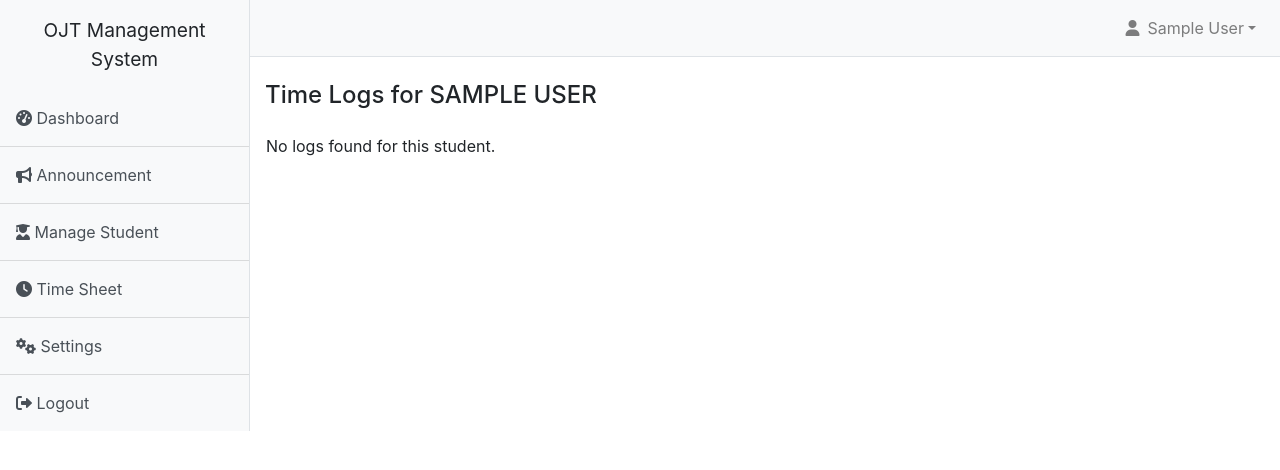
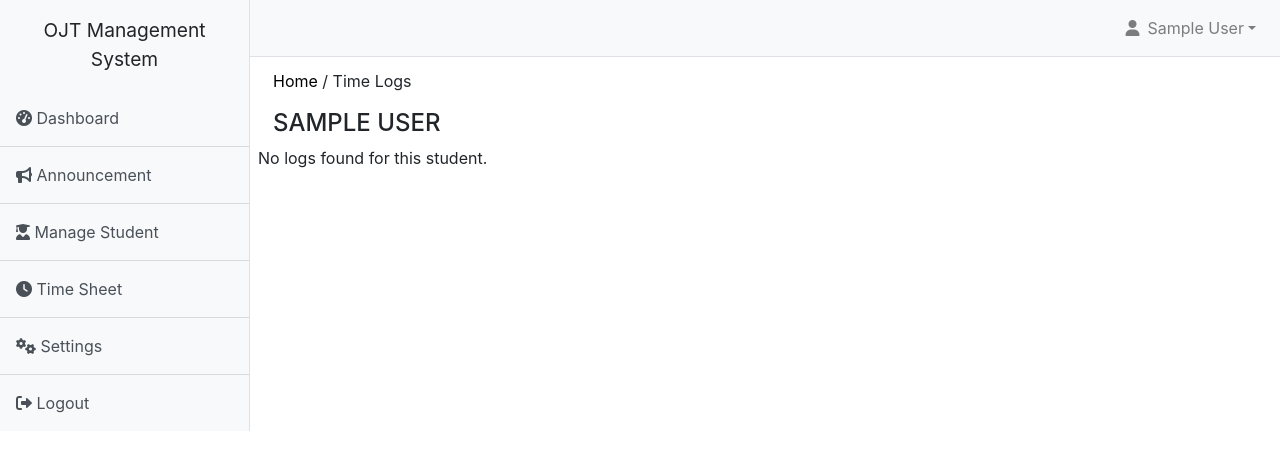
Before and after one commit to chrstncleofas/OJT, a Django app: page /adminSite/viewTimeLogs/1/ in a window 1280 px wide. Shown: the top 470 px of the page. Run offline with Django 5.2, Linux system fonts and the light colour scheme; a user stored in the database is signed in; tables that the repository leaves empty hold one stand-in row (values such as "Sample post"); data that the repository does not hold is empty; some libraries are stand-ins or nearby versions.

Commit message:
NO_TICKET - Fix Back button

```diff
--- a/app/templates/app/TimeLogs.html
+++ b/app/templates/app/TimeLogs.html
@@ -115,8 +115,11 @@
                 </div>
             </nav>
             <div class="container-fluid">
-                <h4 class="mt-4">Time Logs for <span style="text-transform: uppercase;">{{ studentFirstname }} {{ studentLastname }}</span></h4>
-                <div class="row p-3">
+                <div class="row p-2">
+                    <div class="col-lg-12">
+                        <p class="mt-1 mb-1"> <a href="{% url 'timeSheet' %}" style="cursor: pointer; text-decoration: none; color: black;">Home</a> / Time Logs</p>
+                        <h4 class="mt-3 mb-2"><span style="text-transform: uppercase; font-weight: 500;">{{ studentFirstname }} {{ studentLastname }}</span></h4>
+                    </div>
                     {% if paired_logs %}
                     <div class="col-md-9">
                         <table class="table table-bordered mt-3">
--- a/app/templates/app/list-announcement.html
+++ b/app/templates/app/list-announcement.html
@@ -64,7 +64,7 @@
             <div class="container-fluid">
                 <div class="row mb-4">
                     <div class="col-lg-12">
-                        <p class="mt-3 mb-1">Home / Announcement</p>
+                        <p class="mt-3 mb-1"><a href="{% url 'mainDashboard' %}" style="cursor: pointer; text-decoration: none; color: black;">Home</a> / Announcement</p>
                         <h3 class="mt-2 mb-2">Announcement</h3>
                     </div>
                     <!-- Date Filter -->
--- a/app/templates/app/main-dashboard.html
+++ b/app/templates/app/main-dashboard.html
@@ -65,7 +65,7 @@
             <div class="container-fluid">
                 <div class="row mb-4">
                     <div class="col-lg-12">
-                        <p class="mt-3 mb-1">Home / Dashboard</p>
+                        <p class="mt-3 mb-1"><a href="{% url 'mainDashboard' %}" style="cursor: pointer; text-decoration: none; color: black;">Home</a> / Dashboard</p>
                         <h3 class="mt-2 mb-2">Dashboard</h3>
                     </div>
                     <!-- Date Filter -->
--- a/app/templates/app/manage-student.html
+++ b/app/templates/app/manage-student.html
@@ -102,7 +102,7 @@
             <div class="container-fluid">
                 <div class="row mb-4">
                     <div class="col-lg-12">
-                        <p class="mt-3 mb-1">Home / Students List</p>
+                        <p class="mt-3 mb-1"><a href="{% url 'mainDashboard' %}" style="cursor: pointer; text-decoration: none; color: black;">Home</a> / Students List</p>
                         <h3 class="mt-2 mb-2">Students List</h3>
                     </div>
                     <!-- Date Filter -->
--- a/app/templates/app/settings.html
+++ b/app/templates/app/settings.html
@@ -117,7 +117,7 @@
             <div class="container-fluid">
                 <div class="row mb-4">
                     <div class="col-lg-12">
-                        <p class="mt-3 mb-1">Home / Settings</p>
+                        <p class="mt-3 mb-1"><a href="{% url 'mainDashboard' %}" style="cursor: pointer; text-decoration: none; color: black;">Home</a> / Settings</p>
                         <h3 class="mt-2 mb-2">Rendering Hours</h3>
                     </div>
                 </div>
--- a/app/templates/app/timeSheet.html
+++ b/app/templates/app/timeSheet.html
@@ -117,7 +117,7 @@
             <div class="container-fluid">
                 <div class="row">
                     <div class="col-lg-12">
-                        <p class="mt-3 mb-1">Home / Time Sheet</p>
+                        <p class="mt-3 mb-1"><a href="{% url 'mainDashboard' %}" style="cursor: pointer; text-decoration: none; color: black;">Home</a> / Time Sheet</p>
                         <h3 class="mt-2 mb-2">Time Sheet</h3>
                     </div>
                     <!-- Date Filter -->
```
